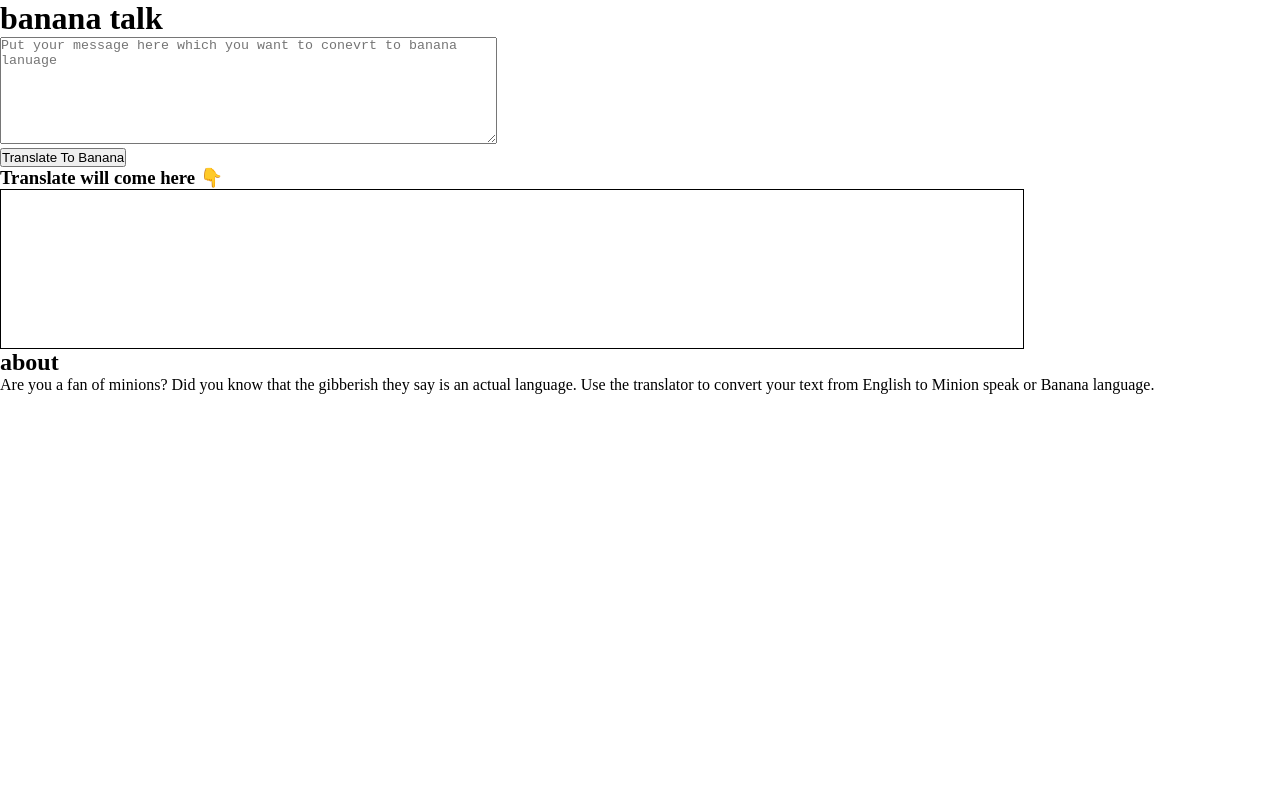
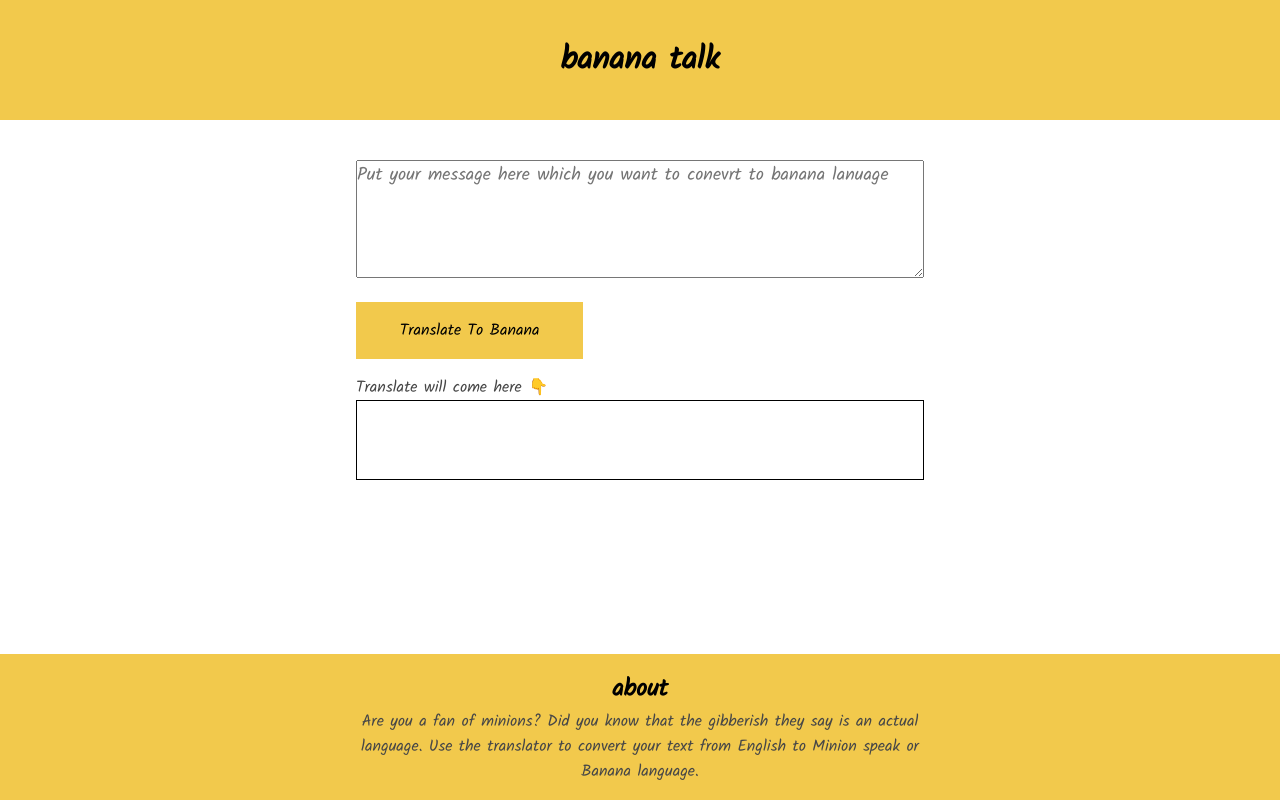
Before and after one commit to kushmistry/banana-speake, a plain HTML site: page index.html in a window 1280 px wide. Drawn offline with Linux system fonts and the light colour scheme.

Commit message:
style: Added style in style.css

```diff
--- a/app.js
+++ b/app.js
@@ -6,7 +6,7 @@ const serverUrl = "https://api.funtranslations.com/translate/minion.json";
 const mockSereverUrl = "https://lessonfourapi.tanaypratap.repl.co/translate/yoda.json"
 
 const createUrl = (text) => {
-  return `${mockSereverUrl}?text=${text}`;
+  return `${serverUrl}?text=${text}`;
 };
 
 const btnHandler = () => {
--- a/index.html
+++ b/index.html
@@ -8,27 +8,27 @@
     <link rel="stylesheet" href="style.css" />
   </head>
   <body>
-    <header>
+      <header class="header-section">
         <h1>banana talk</h1>
       </header>
-    <main>
+      <main class="main-section">
         <textarea
           id="input-txt"
           cols="60"
-        rows="7"
+          rows="4"
           placeholder="Put your message here which you want to conevrt to banana lanuage"
         ></textarea
         ><br />
         <button id="translate-btn">Translate To Banana</button>
-      <h3>Translate will come here 👇</h3>
+        <p>Translate will come here 👇</p>
         <div class="output-txt"></div>
       </main>
-    <footer>
+      <footer class="footer-section">
         <h2>about</h2>
         <p>
-        Are you a fan of minions? Did you know that the gibberish they say is an
-        actual language. Use the translator to convert your text from English to
-        Minion speak or Banana language.
+          Are you a fan of minions? Did you know that the gibberish they say is
+          an actual language. Use the translator to convert your text from
+          English to Minion speak or Banana language.
         </p>
       </footer>
     <script src="./app.js"></script>
--- a/style.css
+++ b/style.css
@@ -1,11 +1,85 @@
+@import url('https://fonts.googleapis.com/css2?family=Kalam&family=Lato&display=swap');
 * {
     margin: 0;
     padding: 0;
     box-sizing: border-box;
 }
 
+:root {
+    --primary-color: #f2c94c;
+    --font-color: #333333;
+}
+
+body {
+    font-family: 'Kalam', cursive;
+}
+
+.header-section {
+    width: 100%;
+    height: 15vh;
+    display: flex;
+    background-color: var(--primary-color);
+    align-items: center;
+    justify-content: center;
+}
+
+.main-section {
+    width: 600px;
+    display: block;
+    margin: auto;
+    padding: 1rem;
+    padding-top: 1rem;
+}
+
+#input-txt {
+    width: 100%;
+    margin-top: 1.5rem;
+    font-size: large;
+    font-family: inherit;
+}
+
+#translate-btn {
+    background-color: var(--primary-color);
+    padding: 1rem;
+    width: 40%;
+    font-size: large;
+    font-size: 1rem;
+    font-family: 'Kalam', cursive;
+    margin-top: 1rem;
+    border: 0px solid black;
+}
+
+#translate-btn:hover {
+    cursor: pointer;
+}
+
+.main-section > p {
+    margin-top: 1rem;
+    color: #474747;
+}
+
 .output-txt {
     border: 1px solid black;
-    width: 80%;
-    height: 20vh;
+    width: 100%;
+    height: 10vh;
+    overflow: auto;
 }
+
+.footer-section {
+    position: fixed;
+    bottom: 0;
+    width: 100%;
+    background-color: var(--primary-color);
+    margin: auto;
+    padding: 1rem;
+    display: flex;
+    flex-direction: column;
+    justify-content: center;
+    text-align: center;
+}
+
+.footer-section > p {
+    width: 600px;
+    margin: auto;
+    color: #474747;
+}
```
Lines whose indentation alone changed are shown as unchanged.
